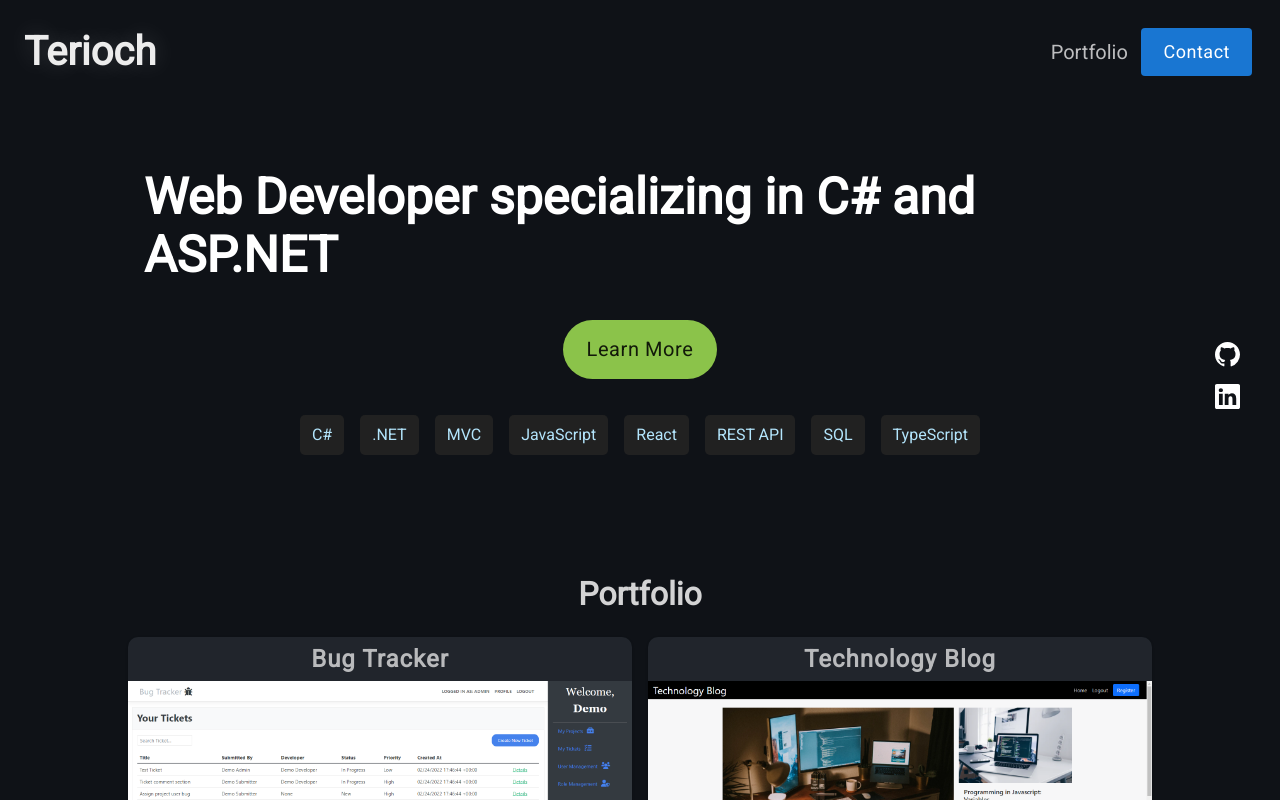
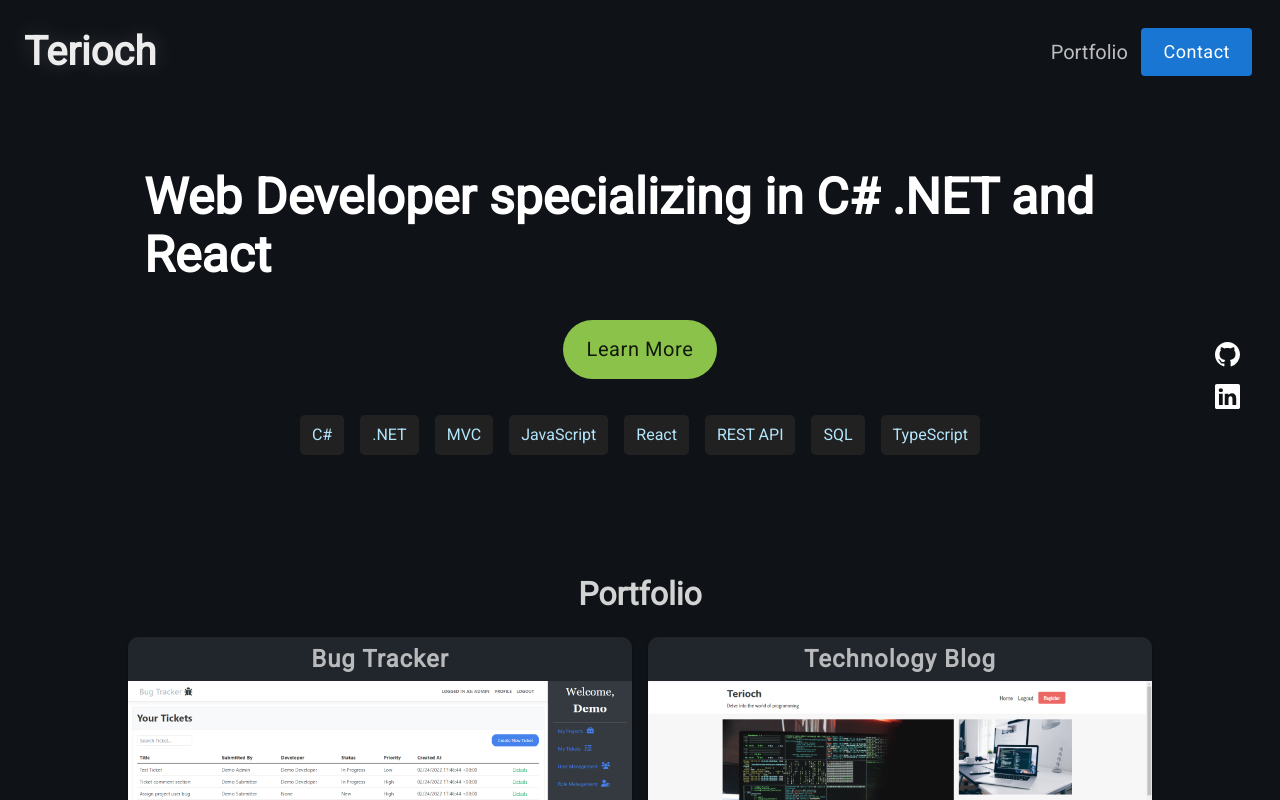
Before and after one commit to DrRykterstein/portfolio-site, a React (Create React App) app: page /#/ in a window 1280 px wide. Built offline with nearby package versions, Linux system fonts and the light colour scheme.

Commit message:
Minor refactors

```diff
--- a/src/components/portfolio.tsx
+++ b/src/components/portfolio.tsx
@@ -55,7 +55,7 @@ const Portfolio: React.FC = () => {
 		<main className="portfolio__container">
 			<section className="portfolio__intro__container">
 				<h1 className="portfolio__intro__title">
-					Web Developer specializing in C# and ASP.NET
+					Web Developer specializing in C# .NET and React
 				</h1>
 				{screenWidth > 968 && <Profiles component="Portfolio" />}
 				<Link className={classes.Link} to="/contact">
--- a/src/data/portfolioItems.tsx
+++ b/src/data/portfolioItems.tsx
@@ -7,14 +7,14 @@ const portfolioItems: PortfolioItems = {
 		src: "bug-tracker.png",
 		github: "bug-tracker",
 		link: "https://dotnet-bug-tracker.herokuapp.com/",
-		desc: "A bug/issue tracking application built with C# ASP.NET MVC that stores and maintains issues in the form of tickets for a collection of projects. Includes authentication and role-based authorization with Identity.",
+		desc: "A bug/issue tracking application built with C# .NET MVC that stores and maintains issues in the form of tickets for a collection of projects. Includes authentication and role-based authorization with Identity.",
 	},
 	techBlog: {
 		title: "Technology Blog",
 		src: "tech-blog.png",
 		github: "tech-blog-server",
 		link: "https://tech-blog-three.vercel.app/blog",
-		desc: "A programming tutorial blog built with C# ASP.NET Web API and React that implements JWT authentication, claims-based authorization, and entity framework data access.",
+		desc: "A programming tutorial blog built with C# .NET Web API and React that implements JWT authentication, claims-based authorization, and entity framework data access.",
 	},
 	// wired: {
 	// 	title: "Wired",
```
Also changed, not shown: public/images/tech-blog.png.
